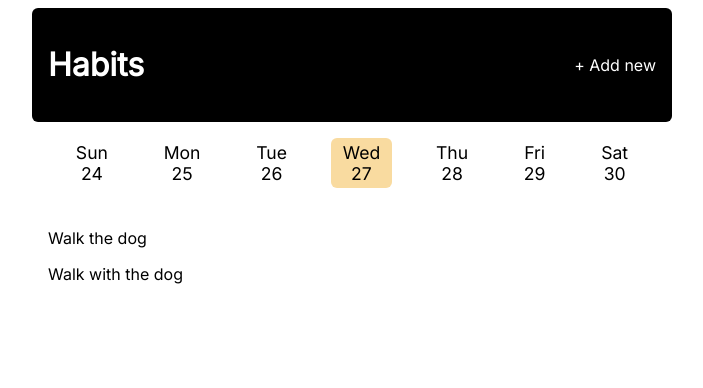
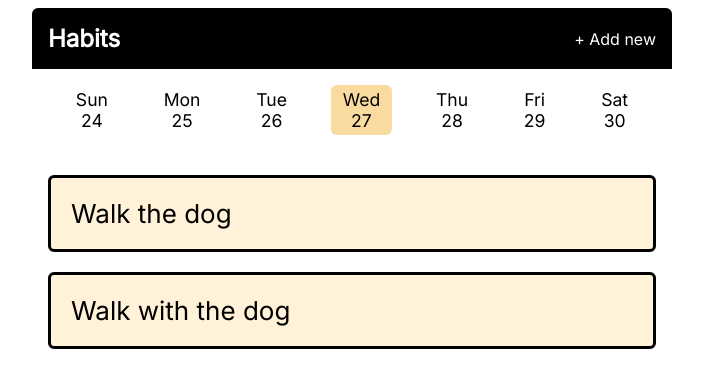
Before and after one commit to vagartmour/habit_tracker, a Flask app: page /?date=2024-11-27 in a window 1280 px wide. Shown: the top 388 px of the page, without its empty margins (288-991 px from the left). Run offline with Flask 3, Linux system fonts and the light colour scheme.

Commit message:
Finish All CSS Dates

```diff
--- a/app.py
+++ b/app.py
@@ -1,8 +1,11 @@
 import datetime
-from flask import Flask, render_template, request
+from collections import defaultdict
+from flask import Flask, render_template, request, redirect, url_for
 
 app = Flask(__name__)
 habits = ["Walk the dog", "Walk with the dog"]
+completions = defaultdict(list)
+
 
 @app.context_processor
 def add_call_date_range():
@@ -25,6 +28,7 @@ def index():
         habits=habits,
         title="Habit Traker - Home",
         selected_date=selected_date,
+        completed_habits=completions[selected_date]  # Ανανεωμένο όνομα
     )
 
 
@@ -39,5 +43,15 @@ def add_habit():
     )
 
 
+@app.route("/complete", methods=["POST"])
+def complete():
+    date_string = request.form.get("date")
+    habit = request.form.get("habitName")
+    date = datetime.date.fromisoformat(date_string)
+    completions[date].append(habit)
+
+    return redirect(url_for("index", date=date_string))
+
+
 if __name__ == '__main__':
     app.run(port=5003)
--- a/static/css/main.css
+++ b/static/css/main.css
@@ -9,37 +9,39 @@ body {
   font-family: "Inter", sans-serif;
 }
 
-.header,
-.main {
-    max-width:40rem;
-    margin:0 auto;
-    padding: 1rem;
-}
-
 .header {
   display: flex;
   background: #000;
   color: #fff;
   justify-content: space-between;
   align-items: center;
-    border-radius: 6px 6px 6px 6px;
+  border-radius: 6px 6px 0px 0px;
+}
+
+.header,
+.main {
+  max-width: 40rem;
+  margin: 0 auto;
+  padding: 1rem;
 }
 
 .header__link {
   text-decoration: none;
   color: inherit;
-    transition: color 0.1s ease-in-out
+  transition: color 0.1s ease-in-out;
 }
 
 .header__link:hover {
   color: #f9dba0;
 }
 
-.header_logo {
+.header__logo {
   margin: 0;
   font-size: 1.5rem;
 }
 
+/* The form class is used for the form where new habits are added. It's not for
+all form elements */
 .form {
   display: flex;
   flex-direction: column;
@@ -47,24 +49,25 @@ body {
 }
 
 .form__input {
+  width: 100%;
   padding: 1rem;
   font-family: inherit;
   font-size: inherit;
   resize: none;
   border: 3px solid #000;
   border-radius: 6px;
-    background-color: #fafafa;
+  background: #fafafa;
   margin-bottom: 1rem;
 }
 
 .form__button {
   font-size: inherit;
-    background-color: #f9dba0;
+  background: #f9dba0;
   cursor: pointer;
   border-radius: 6px;
-    border: none;
   padding: 0.5rem 2.5rem;
   align-self: flex-end;
+  border: none;
 }
 
 .dates {
@@ -76,35 +79,28 @@ body {
 }
 
 .dates__link {
+  /* Removes the default styles applied to links */
   color: inherit;
   text-decoration: none;
   outline: none;
+
   padding: 0.25rem 0.75rem;
-    border-radius: 6px
-
+  border-radius: 6px;
 }
 
-.dates__link--current {
-    background: #f9dba0;
-}
+/* Selects the first, second, penultimate and final elements in the dates__link section
+and hides them on small screens. As the screen gets larger, we gradually display more
+and more of the date elements.
 
-.dates__link:not(.date__link--current):hover {
-    background: #eaeaea;
-}
-
-.date {
-    display: flex;
-    flex-direction: column;
-    align-items: center;
-}
-
+See the media queries below */
 .dates__link:first-of-type,
+.dates__link:nth-of-type(2),
 .dates__link:last-of-type,
-.dates__link:nth-of-type(2),
 .dates__link:nth-last-of-type(2) {
   display: none;
 }
 
+/* Comes into effect when the screen is 400px wide. Reveals the second and second-to-last date link*/
 @media screen and (min-width: 25rem) {
   .dates__link:nth-of-type(2),
   .dates__link:nth-last-of-type(2) {
@@ -112,9 +108,71 @@ body {
   }
 }
 
+/* Comes into effect when the screen is 560px wide. Reveals the first and last date link */
 @media screen and (min-width: 35rem) {
   .dates__link:first-of-type,
   .dates__link:last-of-type {
     display: block;
   }
 }
+
+/* Changes the background colour of the current date. This class is applied conditionally
+by logic in the jinja template */
+.dates__link--current {
+  background: #f9dba0;
+}
+
+/* Ensures the day of the week and the date number sit on top of each other and are
+centered within the allotted space */
+.date {
+  display: flex;
+  flex-direction: column;
+  align-items: center;
+}
+
+.habit {
+  display: flex;
+  flex-direction: row;
+  align-items: center;
+  justify-content: space-between;
+  font-size: 26px;
+  padding: 20px;
+  margin-bottom: 20px;
+  background-color: #fff2d8;
+  border: 3px solid black;
+  border-radius: 6px;
+}
+
+.habit:not(.completed) {
+  padding: 0;
+}
+
+.habit:not(.completed):hover {
+  background-color: #e9cd87;
+}
+
+.habit__icon {
+  width: 1em;
+  height: 1em;
+}
+
+.habit__name {
+  margin: 0;
+}
+
+.habit__form {
+  width: 100%;
+}
+
+.habit__button {
+  display: block;
+  width: 100%;
+  margin: 0;
+  padding: 20px;
+  font-family: inherit;
+  font-size: inherit;
+  text-align: left;
+  border: none;
+  background-color: unset;
+  cursor: pointer;
+}
--- a/templates/index.html
+++ b/templates/index.html
@@ -4,11 +4,35 @@
 
     <section class="habit-list">
         {% for habit in habits %}
-            <div class="habit">
+            {% set completed = habit in completed_habits %}
+
+            {% if completed %}
+            <div class="habit completed">
                 <p class="habit__name">
                     {{ habit }}
                 </p>
+                <svg class="habit__icon" height="512pt" viewBox="0 0 512 512" width="512pt" xmlns="http://www.w3.org/2000/svg" id="fi_1442912">
+                    <path d="m369.164062 174.769531c7.8125 7.8125 7.8125 20.476563 0 28.285157l-134.171874 134.175781c-7.8125
+                    7.808593-20.472657 7.808593-28.285157 0l-63.871093-63.875c-7.8125-7.808594-7.8125-20.472657 0-28.28125
+                    7.808593-7.8125 20.472656-7.8125 28.28125 0l49.730468 49.730469 120.03125-120.035157c7.8125-7.808593
+                    20.476563-7.808593 28.285156 0zm142.835938 81.230469c0 141.503906-114.515625 256-256 256-141.503906
+                    0-256-114.515625-256-256 0-141.503906 114.515625-256 256-256 141.503906 0 256 114.515625 256 256zm-40
+                    0c0-119.394531-96.621094-216-216-216-119.394531 0-216 96.621094-216 216 0 119.394531 96.621094 216 216
+                    216 119.394531 0 216-96.621094 216-216zm0 0">
+                    </path>
+                </svg>
             </div>
+            {% else %}
+                <div class="habit">
+                    <form method="POST" class="habit__form" action="{{ url_for('complete') }}">
+                        <input type="hidden" name="habitName" value="{{ habit }}"/>
+                        <input type="hidden" name="date" value="{{ selected_date }}"/>
+                        <button type="submit" class="habit__button">
+                            {{ habit }}
+                        </button>
+                    </form>
+                </div>
+            {% endif %}
         {% endfor %}
     </section>
 {% endblock %}
```
Lines whose indentation alone changed are shown as unchanged.
